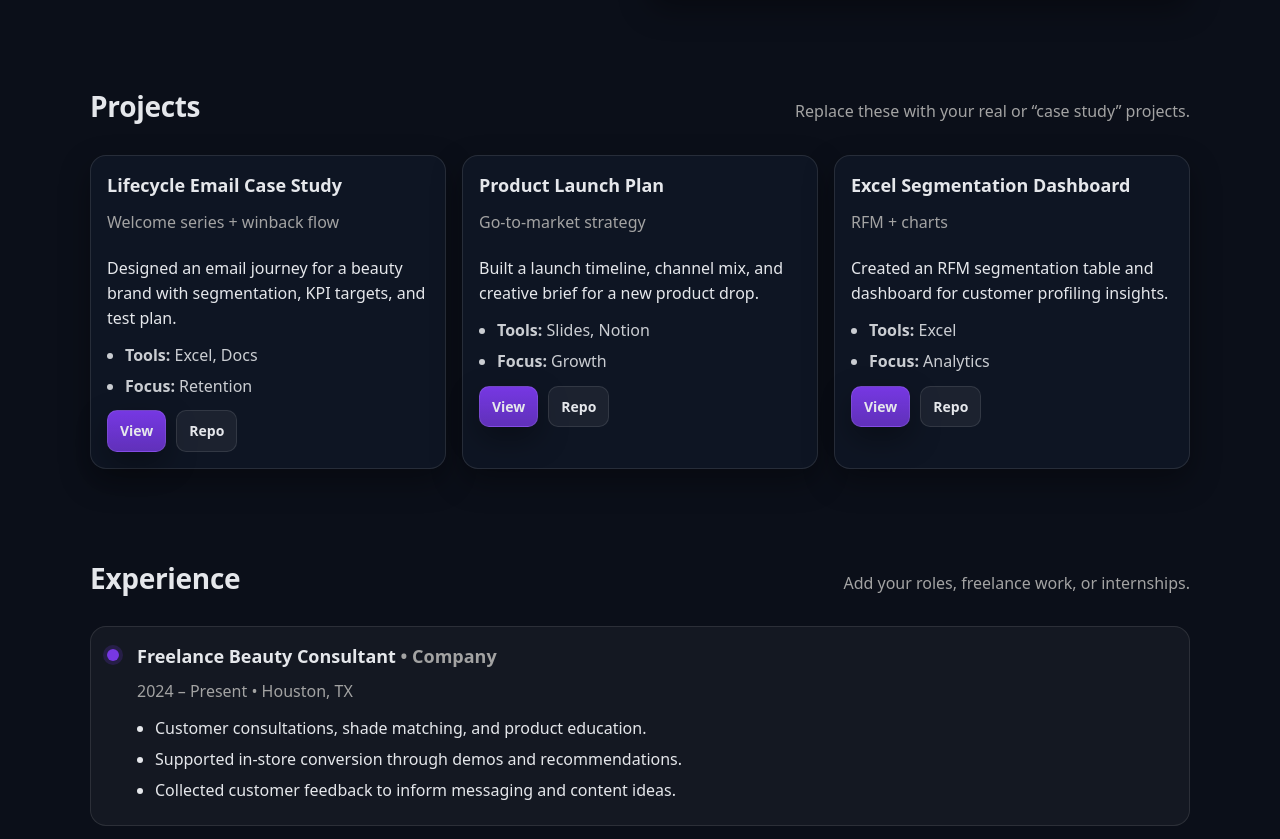
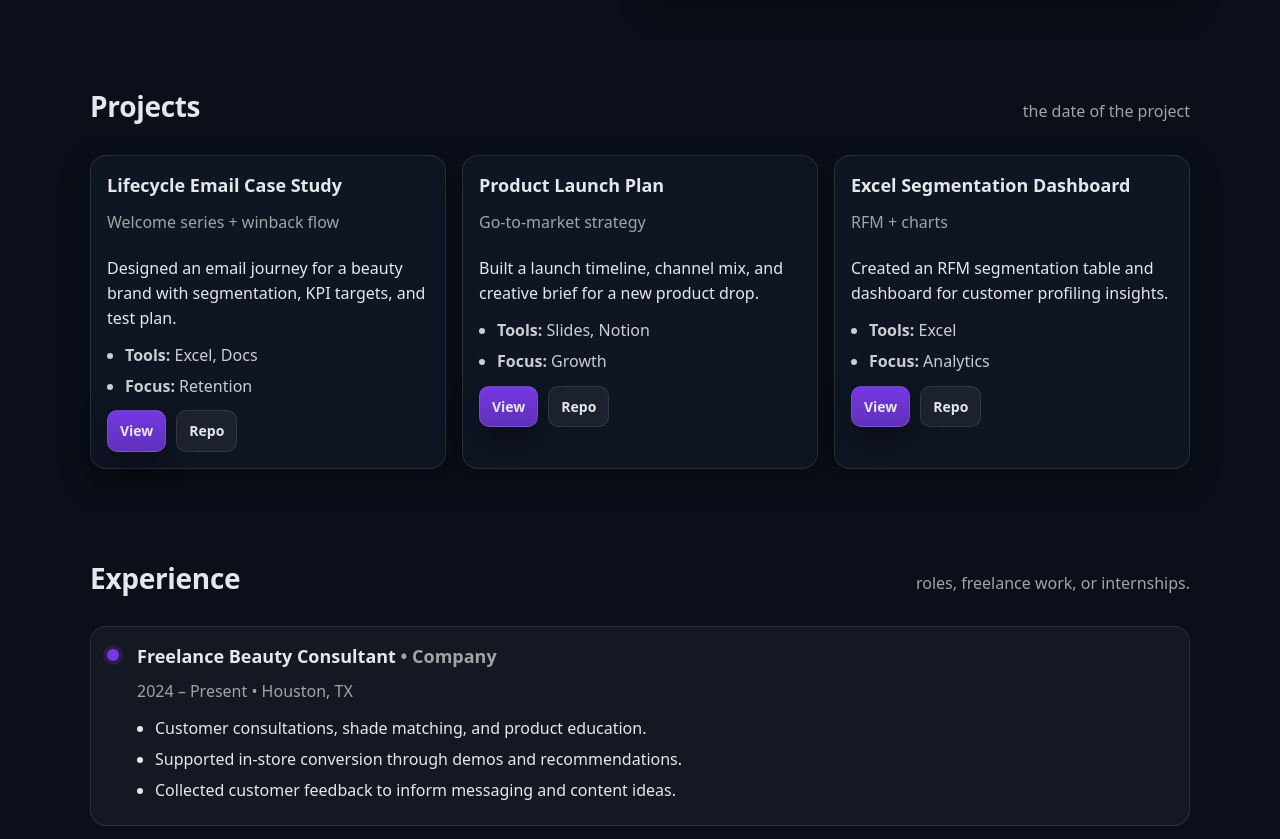
Before and after one commit to janamandic18/janamandic18.github.io, a plain HTML site: page index.html in a window 1280 px wide. Shown: the part 892-1731 px from the top of the page. Drawn offline with Linux system fonts and the light colour scheme.

Commit message:
Update index.html

```diff
--- a/index.html
+++ b/index.html
@@ -109,7 +109,7 @@
       <div class="container">
         <div class="section-head">
           <h2>Projects</h2>
-          <p class="muted">Replace these with your real or “case study” projects.</p>
+          <p class="muted">the date of the project</p>
         </div>
 
         <div class="cards">
@@ -175,7 +175,7 @@
       <div class="container">
         <div class="section-head">
           <h2>Experience</h2>
-          <p class="muted">Add your roles, freelance work, or internships.</p>
+          <p class="muted">roles, freelance work, or internships.</p>
         </div>
 
         <div class="timeline">
```
